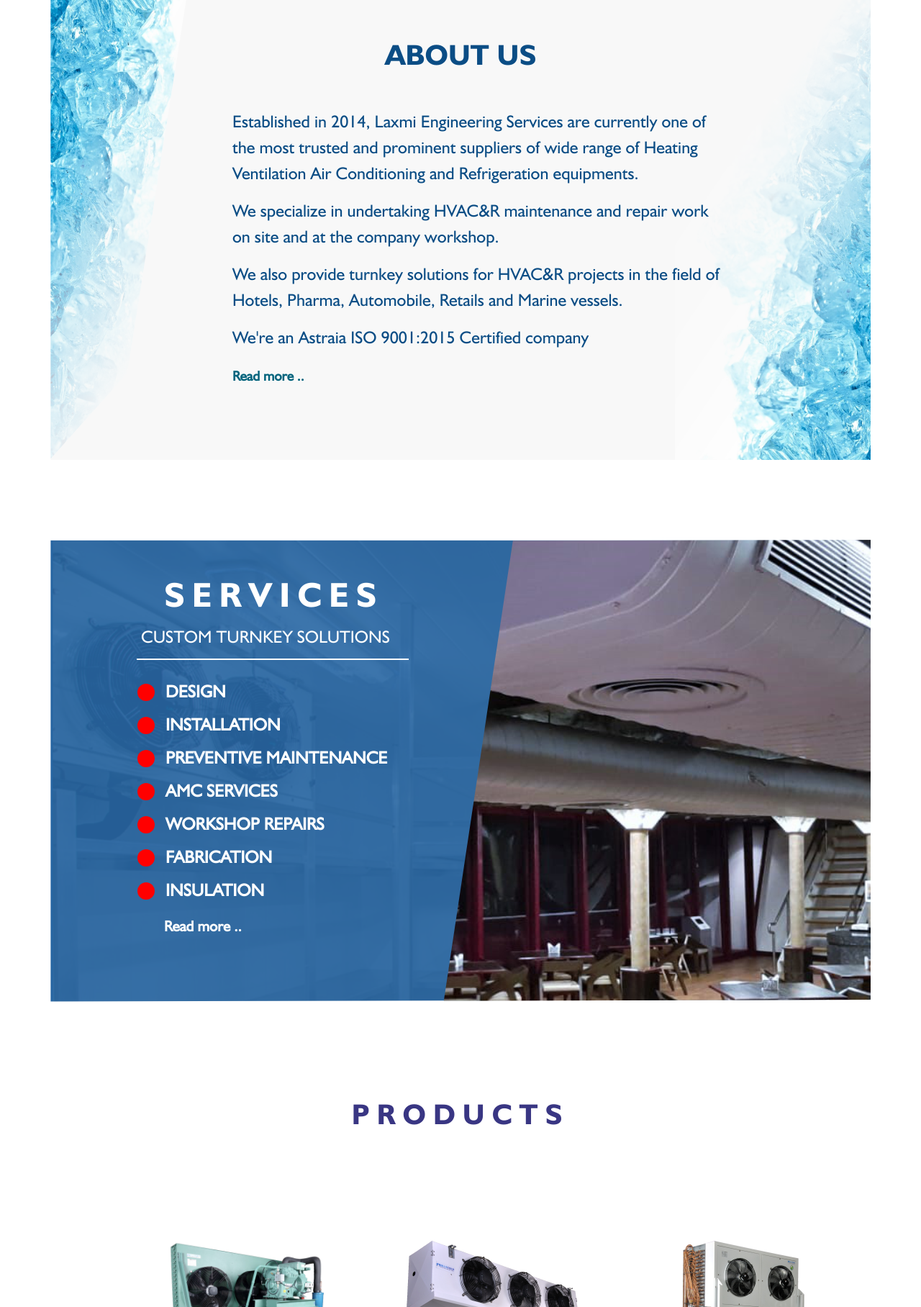
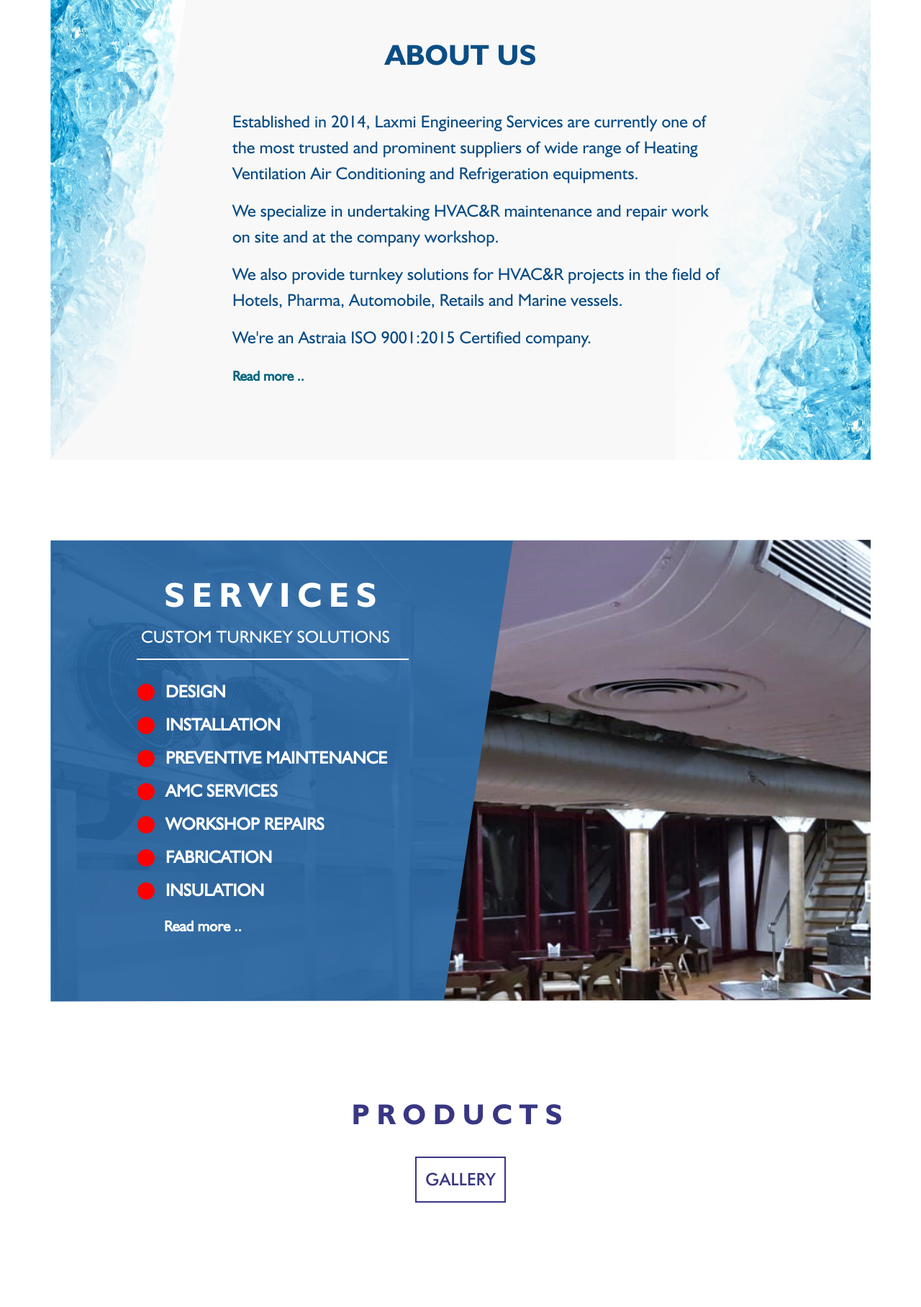
Before and after one commit to rashmiphadte/laxmisite, a PHP site: page / in a window 1280 px wide. Shown: the part 802-2618 px from the top of the page at 72% size. Run offline with PHP 8.4, Linux system fonts and the light colour scheme; some libraries are stand-ins or nearby versions.

Commit message:
Added layout changes

```diff
--- a/assets/css/custom.css
+++ b/assets/css/custom.css
@@ -95,6 +95,20 @@
     margin: 0 auto;
     margin-top: 2em;
     border: 2px solid #FFF;
+    padding: .5em;
+    width: fit-content;
+    font-family: 'Futura';
+}
+
+.ourProductLink {
+    color: #393683;
+    text-align: center;
+    font-size: 1.5em;
+    text-transform: uppercase;
+    display: block;
+    margin: 0 auto;
+    margin-top: 1.5em;
+    border: 2px solid #393683;
     padding: .5em;
     width: fit-content;
     font-family: 'Futura';
--- a/index.html
+++ b/index.html
@@ -94,7 +94,7 @@
                 <p class="mt-3 ml-5">
                     We also provide turnkey solutions for HVAC&R projects in the field of Hotels, Pharma, Automobile, Retails and Marine vessels.
                 </p>
-                <p class="mt-3 ml-5">We're an Astraia ISO 9001:2015 Certified company</p>
+                <p class="mt-3 ml-5">We're an Astraia ISO 9001:2015 Certified company.</p>
                 <p class="ml-5"><a href="aboutus.html">Read more ..</a></p>
             </div>
         </div>
@@ -129,7 +129,8 @@
     <div class="container products" id="products">
         <div class="row">
             <div class="col-md-12 text-center">
-                <h1 class="mt-4 mb-2">PRODUCTS</h1>
+                <h1 class="mt-4 mb-1">PRODUCTS</h1>
+                <a class="ourProductLink" href="products.html">Gallery</a>
             </div>
         </div>
         <div class="row">
```
Also changed, not shown: services.html (+9 -0 lines), assets/img/services2.png, assets/img/services3.png, assets/img/services4.png (added).
